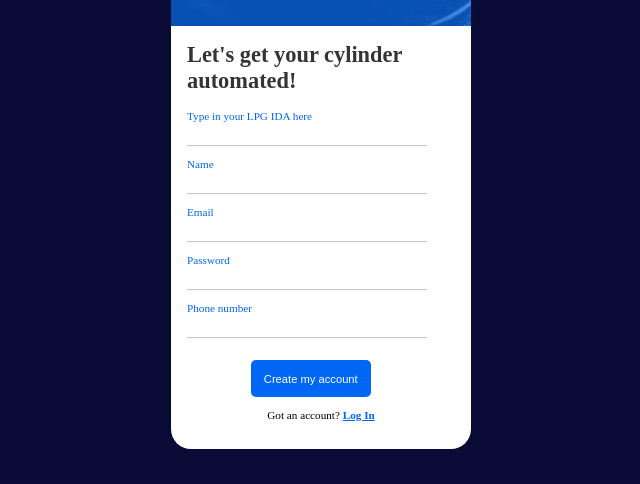
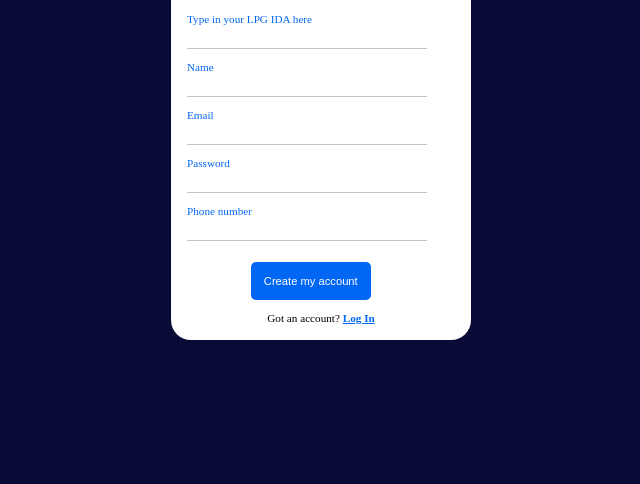
Before and after one commit to Obianuju-Sunday/obianuju-sunday.github.io, a plain HTML site: page gld/Hub.html in a window 1280 px wide. Shown: the part 316-800 px from the top of the page, without its empty margins (319-959 px from the left). Drawn offline with Linux system fonts and the light colour scheme.

Commit message:
fixed css

```diff
--- a/gld/Css/Hub.css
+++ b/gld/Css/Hub.css
@@ -33,13 +33,12 @@ a {
 }
 
 .login-form {
-    height: 100vh;
-    border-radius: 20 20px 0 0;
-    /* background-color:rgba(0, 103, 244, 1); */
-    padding: 1rem 0;
-    align-content: center;
-    max-width: 300px;
-    margin: auto;
+    border-radius: 20px 20px 0 0;
+    width: 300px;
+    top: 50%;
+    left: 50%;
+    transform: translate(-50%, -50%);
+    position: absolute;
 }
 
 form {
```
